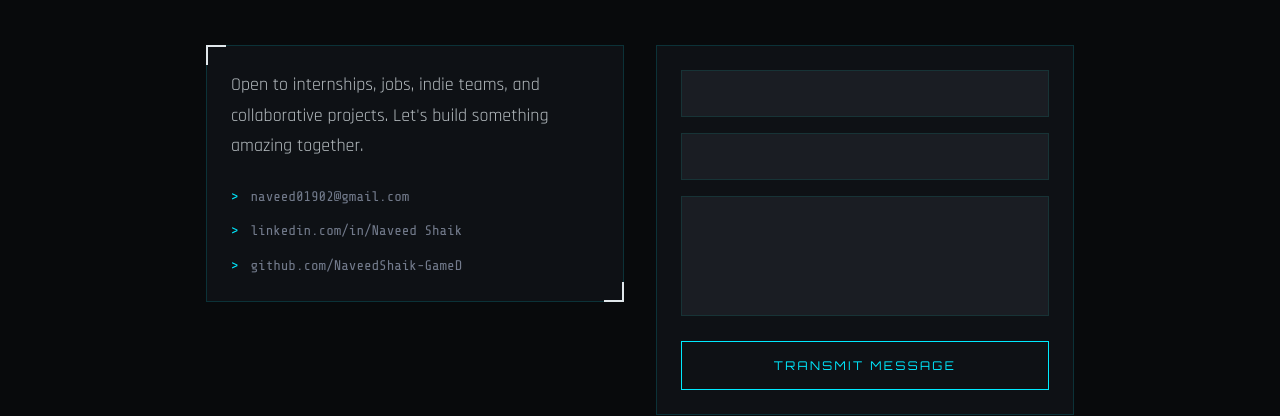
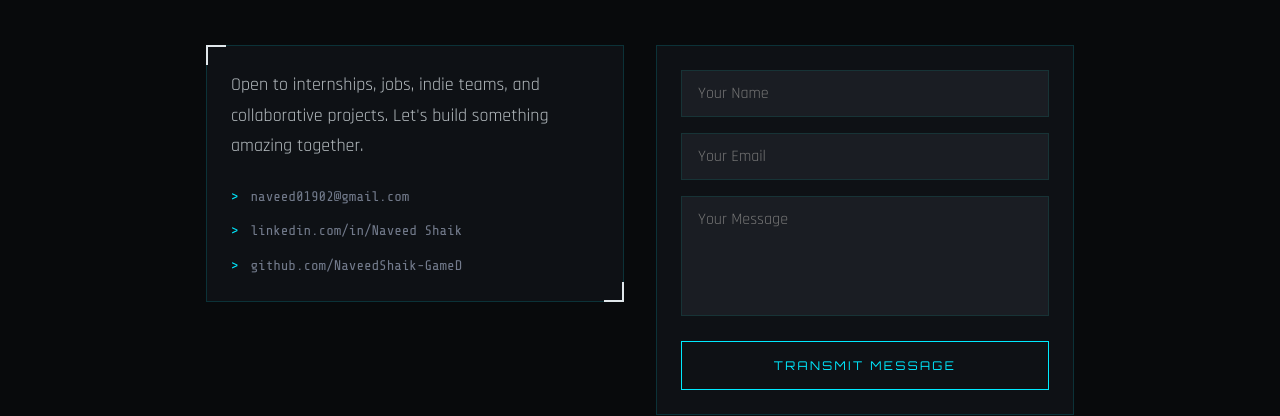
Before and after one commit to NaveedSk-Dev/Portfolio, a plain HTML site: page index.html in a window 1280 px wide. Shown: the part 4379-4795 px from the top of the page. Drawn offline with nearby package versions, Linux system fonts and the light colour scheme.

Commit message:
update index.html

```diff
--- a/index.html
+++ b/index.html
@@ -194,9 +194,9 @@
 </div>
 <form action="https://api.web3forms.com/submit" method="POST" class="glass contact-form reveal">
 <input type="hidden" name="access_key" value="835277e8-6cc8-4fb3-9b4b-08b03a1bb434">
-<input type="text" name="name" required>
-    <input type="email" name="email" required>
-    <textarea name="message" required></textarea>
+<input type="text" name="name" placeholder="Your Name" required>
+    <input type="email" name="email" placeholder="Your Email" required>
+    <textarea name="message" placeholder="Your Message" required></textarea>
 <button type="submit" class="btn btn-primary" style="animation:none">Transmit Message</button>
 </form>
 </div>
```
